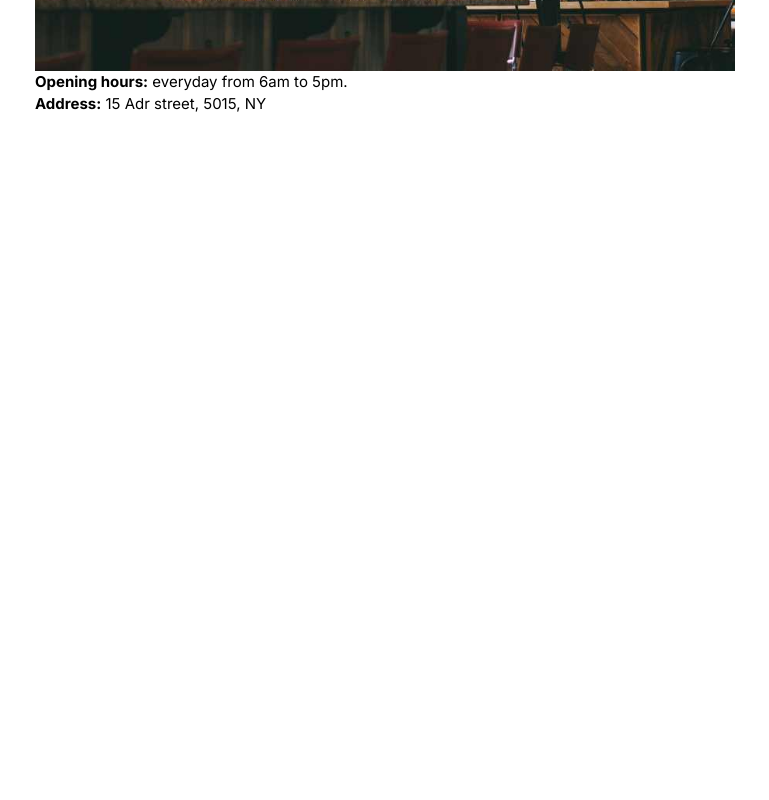
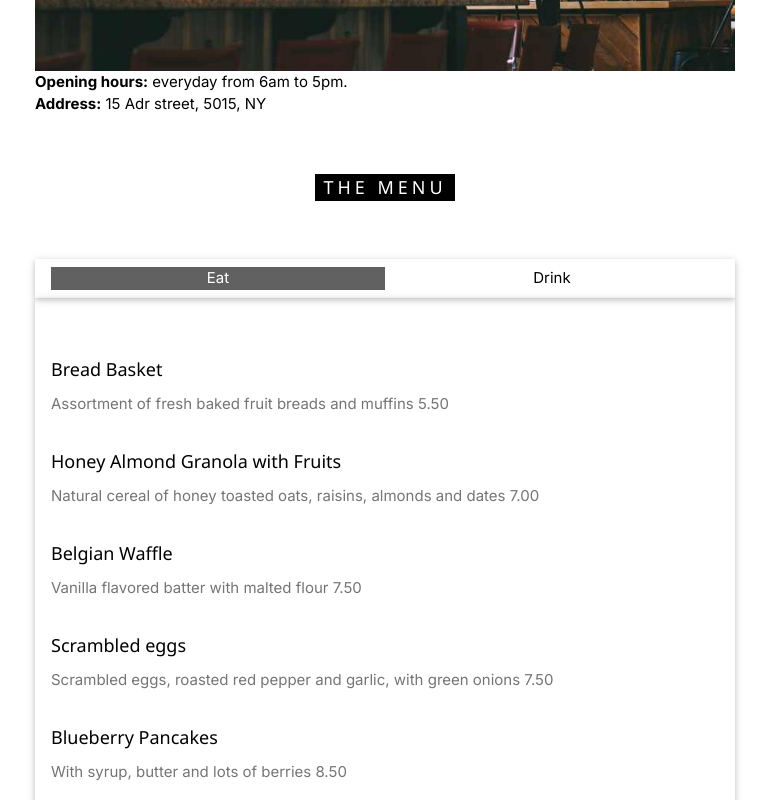
Before and after one commit to GustavoMoraisSantos/the-coffezinho, a Next.js app: page / in a window 1280 px wide. Shown: the part 1180-1980 px from the top of the page, without its empty margins (255-1024 px from the left). Before the commit the page ends 1296 px from the top, so only its background shows below. Built offline with nearby package versions, Linux system fonts and the light colour scheme.

Commit message:
feat: adicionado menu

```diff
--- /dev/null
+++ b/src/app/components/MenuContainer/MenuContainer.tsx
@@ -0,0 +1,113 @@
+"use client";
+import React, { useState } from "react";
+
+function MenuContainer() {
+  const [activeMenu, setActiveMenu] = useState("Eat");
+
+  const openMenu = (menuName: any) => {
+    setActiveMenu(menuName);
+  };
+
+
+
+  return (
+    <>
+      <div className="w3-container" id="menu">
+        <div className="w3-content" style={{ maxWidth: "700px" }}>
+          <h5 className="w3-center w3-padding-48">
+            <span className="w3-tag w3-wide">THE MENU</span>
+          </h5>
+          <div className="w3-row w3-center w3-card w3-padding">
+            <div
+              className={`w3-col s6 tablink${
+                activeMenu === "Eat" ? " w3-dark-grey" : ""
+              }`}
+              onClick={() => openMenu("Eat")}
+            >
+              Eat
+            </div>
+            <div
+              className={`w3-col s6 tablink${
+                activeMenu === "Drinks" ? " w3-dark-grey" : ""
+              }`}
+              onClick={() => openMenu("Drinks")}
+            >
+              Drink
+            </div>
+          </div>
+          {activeMenu === "Eat" ? (
+            <div
+              id="Eat"
+              className={`w3-container menu w3-padding-48 w3-card${
+                activeMenu === "Eat" ? "" : " hidden"
+              }`}
+            >
+              {/* ... Conteúdo da seção 'Eat' ... */}
+              <h5>Bread Basket</h5>
+              <p className="w3-text-grey">
+                Assortment of fresh baked fruit breads and muffins 5.50
+              </p>
+              <br />
+
+              <h5>Honey Almond Granola with Fruits</h5>
+              <p className="w3-text-grey">
+                Natural cereal of honey toasted oats, raisins, almonds and dates
+                7.00
+              </p>
+              <br />
+
+              <h5>Belgian Waffle</h5>
+              <p className="w3-text-grey">
+                Vanilla flavored batter with malted flour 7.50
+              </p>
+              <br />
+
+              <h5>Scrambled eggs</h5>
+              <p className="w3-text-grey">
+                Scrambled eggs, roasted red pepper and garlic, with green onions
+                7.50
+              </p>
+              <br />
+
+              <h5>Blueberry Pancakes</h5>
+              <p className="w3-text-grey">
+                With syrup, butter and lots of berries 8.50
+              </p>
+            </div>
+          ) : (
+            <div
+              id="Drinks"
+              className={`w3-container menu w3-padding-48 w3-card${
+                activeMenu === "Drinks" ? "" : " hidden"
+              }`}
+            >
+              {/* ... Conteúdo da seção 'Drinks' ... */}
+              <h5>Coffee</h5>
+              <p className="w3-text-grey">Regular coffee 2.50</p>
+              <br />
+
+              <h5>Chocolato</h5>
+              <p className="w3-text-grey">Chocolate espresso with milk 4.50</p>
+              <br />
+
+              <h5>Corretto</h5>
+              <p className="w3-text-grey">Whiskey and coffee 5.00</p>
+              <br />
+
+              <h5>Iced tea</h5>
+              <p className="w3-text-grey">Hot tea, except not hot 3.00</p>
+              <br />
+
+              <h5>Soda</h5>
+              <p className="w3-text-grey">Coke, Sprite, Fanta, etc. 2.50</p>
+            </div>
+          )}
+          <img style={{ width: "100%" }}   className="w3-margin-top" src="/coffeehouse.jpg"></img>
+
+        </div>
+      </div>
+    </>
+  );
+}
+
+export default MenuContainer;
--- a/src/app/globals.css
+++ b/src/app/globals.css
@@ -3,3 +3,6 @@
   padding: 0;
   margin: 0;
 }
+html {
+  scroll-behavior: smooth;
+}
--- a/src/app/page.tsx
+++ b/src/app/page.tsx
@@ -1,11 +1,13 @@
 import Header from "./components/Header/Header";
 import About from "./components/About/About";
+import MenuContainer from "./components/MenuContainer/MenuContainer";
 
 export default function Home() {
   return (
     <>
       <Header/>
       <About/>
+      <MenuContainer/>
     </>
   );
 }
```
Also changed, not shown: public/coffeehouse.jpg (added).
